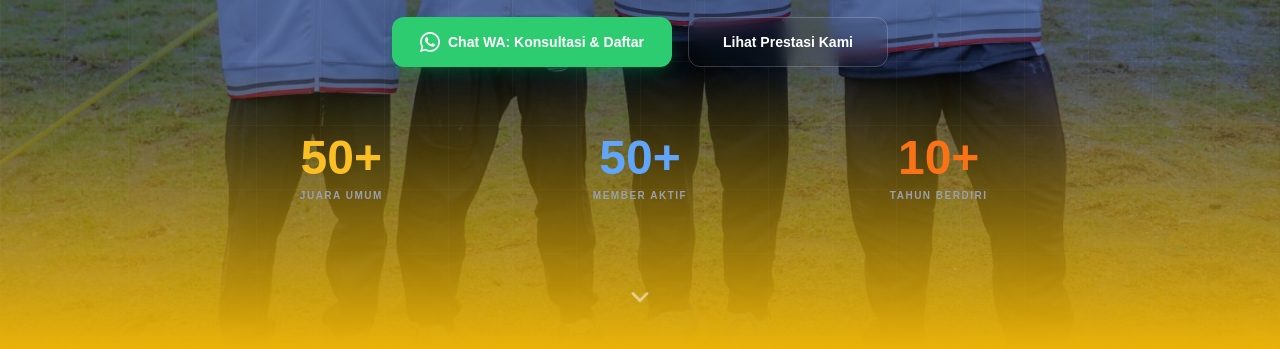
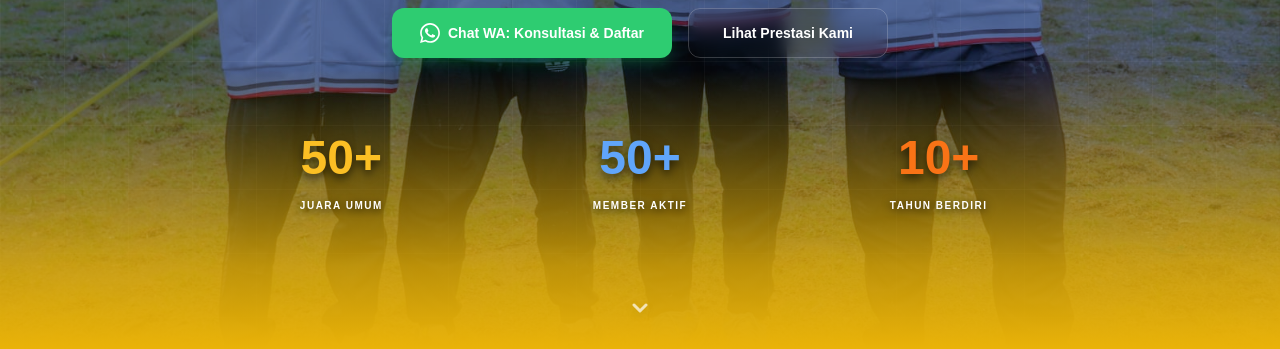
Before and after one commit to HilmyAmmar/archery-club, a Next.js app: page / in a window 1280 px wide. Shown: the part 451-800 px from the top of the page. Built offline with nearby package versions, Linux system fonts and the light colour scheme.

Commit message:
adjust gradient in hero

```diff
--- a/src/components/sections/Hero.tsx
+++ b/src/components/sections/Hero.tsx
@@ -1,8 +1,9 @@
+// src/components/sections/Hero.tsx
 'use client';
 import { useState, useEffect } from 'react';
 
 export default function Hero() {
-  const ADMIN_WHATSAPP = '6281188037673';
+  const ADMIN_WHATSAPP = '6282170879405';
   const [isScrolled, setIsScrolled] = useState(false);
 
   useEffect(() => {
@@ -21,7 +22,7 @@ export default function Hero() {
   return (
     <section id="home" className="relative h-screen flex flex-col items-center justify-center overflow-hidden bg-[#1a3680]">
 
-      {/* 1. Base Image  */}
+      {/* 1. Base Image */}
       <div className="absolute inset-0 bg-[url('/bg-hero.jpg')] bg-cover bg-[center_top_10%] md:bg-[center_top_20%]" />
 
       {/* 2. Blue Filter Overlay */}
@@ -30,8 +31,8 @@ export default function Hero() {
       {/* 3. Grid Pattern Overlay */}
       <div className="absolute inset-0 bg-[linear-gradient(to_right,#ffffff08_1px,transparent_1px),linear-gradient(to_bottom,#ffffff08_1px,transparent_1px)] bg-[size:4rem_4rem]" />
 
-      {/* 4. Bottom Gradient Fade  */}
-      <div className="absolute bottom-0 left-0 w-full h-[35vh] bg-gradient-to-t from-[#eab308] via-[#eab308]/70 via-30% to-transparent z-10 translate-y-[1px]" />
+      {/* 4. Bottom Gradient Fade - Khusus mobile diturunin tingginya jadi h-[20vh] biar ga nutupin teks */}
+      <div className="absolute bottom-0 left-0 w-full h-[20vh] md:h-[35vh] bg-gradient-to-t from-[#eab308] via-[#eab308]/80 via-15% md:via-30% to-transparent z-10 translate-y-[1px]" />
 
       {/* Main Content Container */}
       <div className="relative z-20 flex flex-col items-center text-center w-full px-4 max-w-5xl">
@@ -64,29 +65,29 @@ export default function Hero() {
         </div>
 
         {/* Statistics */}
-        <div className="grid grid-cols-3 gap-8 md:gap-32 w-full max-w-3xl">
+        <div className="grid grid-cols-3 gap-3 sm:gap-8 md:gap-32 w-full max-w-3xl relative z-30">
           <div className="text-center">
-            <div className="text-4xl md:text-[3rem] font-black text-[#fbbf24] mb-1">50+</div>
-            <div className="text-gray-400 text-[10px] font-bold tracking-[0.15em] uppercase">Juara Umum</div>
+            <div className="text-[2.2rem] md:text-[3rem] font-black text-[#fbbf24] mb-1 drop-shadow-[0_4px_4px_rgba(0,0,0,0.6)]">50+</div>
+            <div className="text-white text-[9px] md:text-[10px] font-bold tracking-[0.15em] uppercase drop-shadow-[0_2px_4px_rgba(0,0,0,0.8)]">Juara Umum</div>
           </div>
           <div className="text-center">
-            <div className="text-4xl md:text-[3rem] font-black text-[#60a5fa] mb-1">50+</div>
-            <div className="text-gray-400 text-[10px] font-bold tracking-[0.15em] uppercase">Member Aktif</div>
+            <div className="text-[2.2rem] md:text-[3rem] font-black text-[#60a5fa] mb-1 drop-shadow-[0_4px_4px_rgba(0,0,0,0.6)]">50+</div>
+            <div className="text-white text-[9px] md:text-[10px] font-bold tracking-[0.15em] uppercase drop-shadow-[0_2px_4px_rgba(0,0,0,0.8)]">Member Aktif</div>
           </div>
           <div className="text-center">
-            <div className="text-4xl md:text-[3rem] font-black text-[#f97316] mb-1">10+</div>
-            <div className="text-gray-400 text-[10px] font-bold tracking-[0.15em] uppercase">Tahun Berdiri</div>
+            <div className="text-[2.2rem] md:text-[3rem] font-black text-[#f97316] mb-1 drop-shadow-[0_4px_4px_rgba(0,0,0,0.6)]">10+</div>
+            <div className="text-white text-[9px] md:text-[10px] font-bold tracking-[0.15em] uppercase drop-shadow-[0_2px_4px_rgba(0,0,0,0.8)]">Tahun Berdiri</div>
           </div>
         </div>
 
       </div>
 
-      {/* Down Arrow */}
+      {/* Down Arrow - Dengan Animasi Menghilang Saat di-Scroll */}
       <div
-        className={`absolute bottom-8 left-1/2 -translate-x-1/2 text-white/50 z-20 transition-all duration-500 ease-in-out
+        className={`absolute bottom-6 left-1/2 -translate-x-1/2 text-white/70 z-30 transition-all duration-500 ease-in-out
         ${isScrolled ? 'opacity-0 translate-y-10 pointer-events-none' : 'opacity-100 animate-bounce'}`}
       >
-        <svg width="28" height="28" viewBox="0 0 24 24" fill="none" stroke="currentColor" strokeWidth="2.5" strokeLinecap="round" strokeLinejoin="round">
+        <svg width="24" height="24" viewBox="0 0 24 24" fill="none" stroke="currentColor" strokeWidth="3" strokeLinecap="round" strokeLinejoin="round" className="drop-shadow-lg">
           <path d="M6 9l6 6 6-6"/>
         </svg>
       </div>
--- a/src/components/sections/Prestasi.tsx
+++ b/src/components/sections/Prestasi.tsx
@@ -85,7 +85,7 @@ export default function Prestasi() {
 
         {/* --- Intro Text --- */}
         <h2 className="text-4xl md:text-[3.5rem] font-black text-white tracking-tight mb-4 drop-shadow-md">
-          Rekam Jejak <span className="text-[#facc15]">Sang Juara</span>
+          Rekam Jejak <span className="text-white drop-shadow-[0_0_15px_rgba(250,204,21,0.8)]">Sang Juara</span>
         </h2>
         <p className="text-white/90 text-sm md:text-base max-w-2xl font-medium mb-12 leading-relaxed drop-shadow-sm">
           Menorehkan lebih dari 50+ gelar Juara Umum di berbagai ajang kompetisi dari tingkat regional hingga internasional sejak 2016.
```
